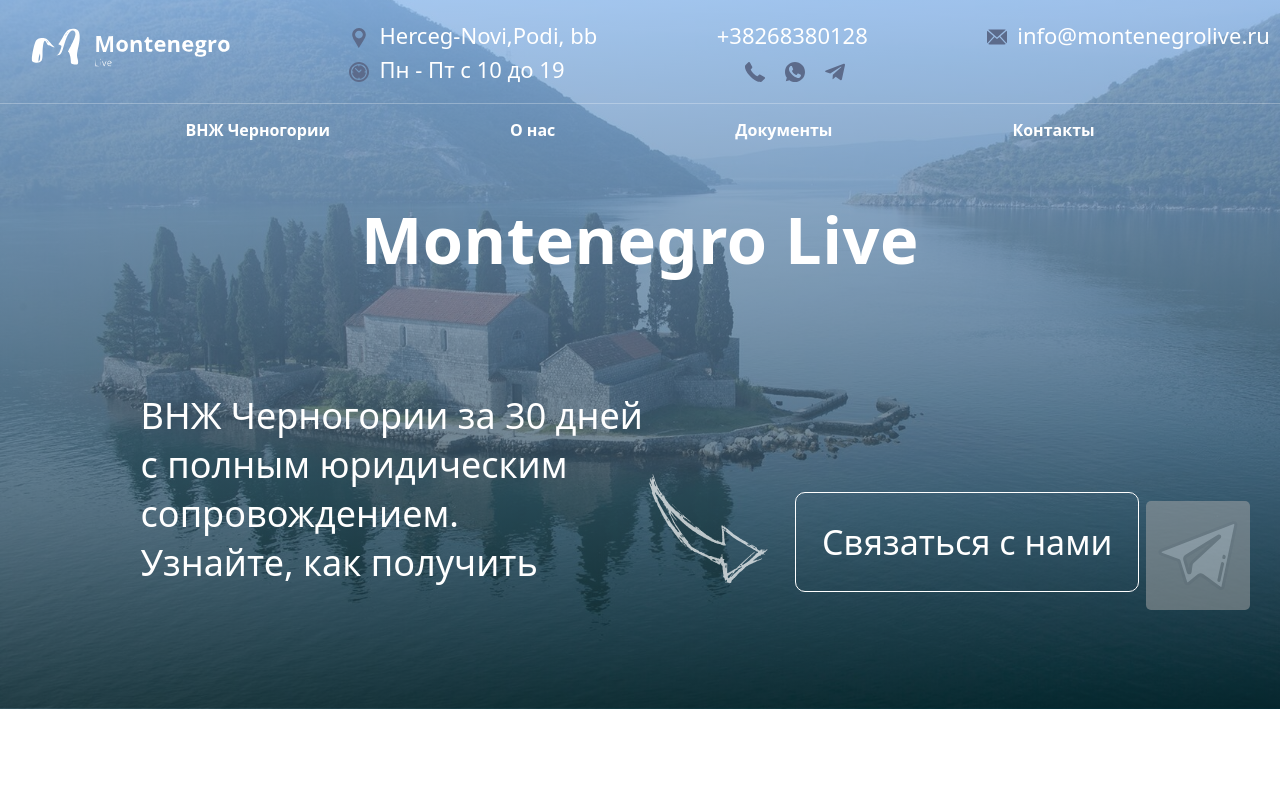
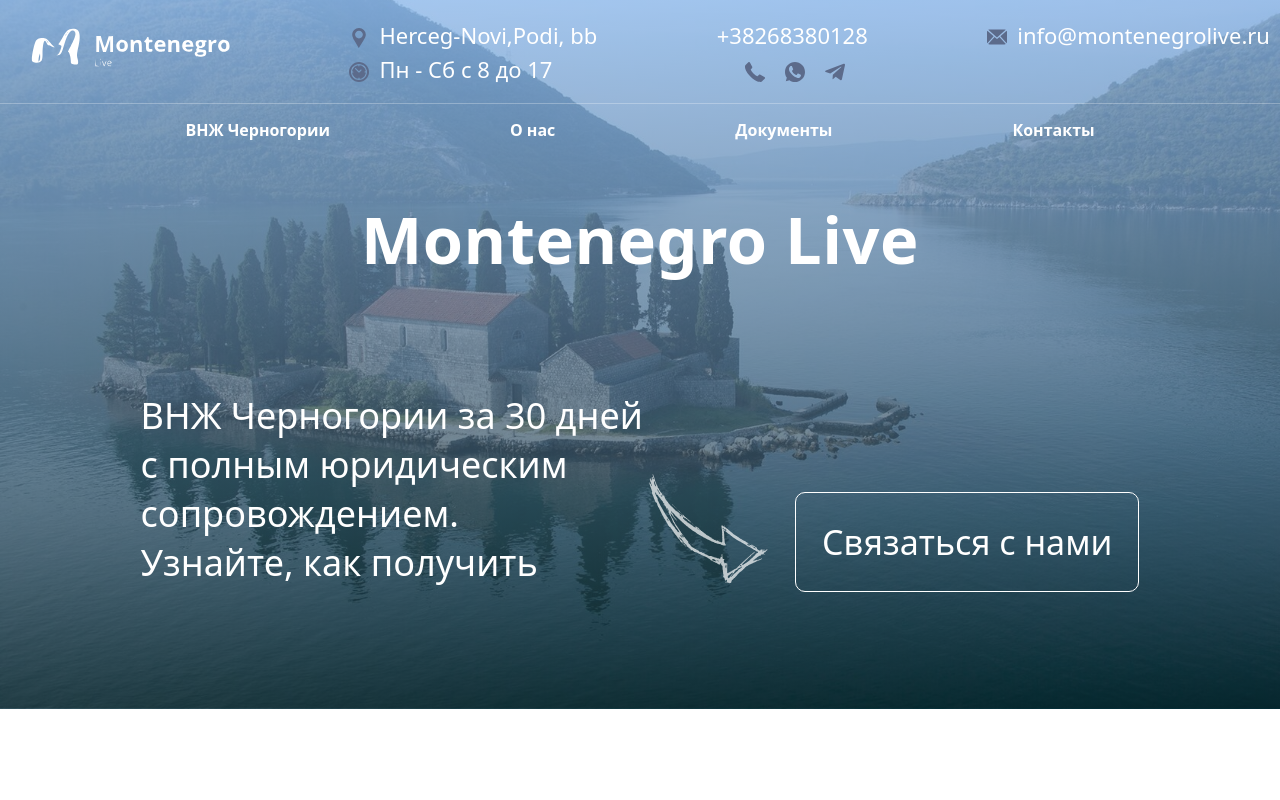
Before and after one commit to Safirenat/MonteNov, a React (Create React App) app: page / in a window 1280 px wide. Shown: the top 800 px of the page. Built offline with nearby package versions, Linux system fonts and the light colour scheme.

Commit message:
add-mobile-full-posl-01

```diff
--- a/src/components/BackToTopButton.js
+++ b/src/components/BackToTopButton.js
@@ -4,85 +4,45 @@
 // import "../../App.scss";
 // import "./Main.scss";
 import BgUp from "../assets/Images/up.png";
-
+import { ReactComponent as TelegramFooter } from "../assets/Images/telegram-footer.svg";
 
 export const BackToTopButton = () => {
-
 	const [backToTopButton, setBackToTopButton] = useState(false);
 
 	useEffect(() => {
 		window.addEventListener("scroll", () => {
-            if(window.scrollY > 300) {
-                setBackToTopButton(true)
+			if (window.scrollY > 300) {
+				setBackToTopButton(true);
 			} else {
-                setBackToTopButton(false)
-
+				setBackToTopButton(false);
 			}
-        })
-    }, [])
-
-
-
-    // const scrollUp = () => {
-    //   try {
-    //     window.scroll({
-    //       behavior: 'smooth',
-    //       top: 0,
-    //     })
-    //   } catch(err) {
-    //     if (err instanceof TypeError) {
-    //       window.scroll(0, 0)
-    //     } else {
-    //       throw err
-    //     }
-    //   }
-    // }
-    // const scrollUp = () => {
-    //   try {
-    //     window.scroll({
-    //       behavior: 'smooth',
-    //       top: 0,
-    //     })
-    //   } catch(err) {
-    //     if (err instanceof TypeError) {
-    //       window.scroll(0, 0)
-    //     } else {
-    //       throw err
-    //     }
-    //   }
-    // }
+		});
+	}, []);
 
 	const scrollUp = () => {
 		window.scrollTo({
 			top: 0,
-        behavior: 'auto'
+			behavior: "auto",
 		});
-    }
-
+	};
 
 	return (
 		<div>
 			{backToTopButton && (
+				<div>
+					<div className="telegram-footer">
+						<a
+							target="_blank"
+							href="https://t.me/MontenegroLive_Bot"
+						>
+							<TelegramFooter />
+						</a>
+					</div>
 					<div className="icon-up" onClick={scrollUp}>
 						<img src={BgUp} alt="BgMain" />
 					</div>
+				</div>
 			)}
-
-            {/*
-			<div className="icon-up" onClick={scrollUp}>
-				<img src={BgUp} alt="BgMain" />
-			</div> */}
-            {/* {backToTopButton && (
-                <button style={{
-                    position:"fixed",
-                    bottom: "50px",
-                    right: "50px",
-                    height: "50px",
-                    width: "50px",
-                    fontSize: "50px",
-                }}
-                onClick={scrollUp}>^</button>
-            )} */}
 		</div>
 	);
 };
--- a/src/components/Etaps/Etaps.scss
+++ b/src/components/Etaps/Etaps.scss
@@ -40,7 +40,8 @@
 .etaps-img {
 	display: flex;
 	align-items: center;
-	border: 3px solid rgba(46, 113, 248, 0.68);
+	// border: 3px solid rgba(46, 113, 248, 0.68);
+	border: 2px solid rgba(4, 26, 93, 0.183);
 	border-radius: 100%;
 	padding-block: 20px;
 	padding-inline: 25px;
--- a/src/components/Footer/Footer.js
+++ b/src/components/Footer/Footer.js
@@ -64,7 +64,7 @@
 									<a href="#">
 										<Clock />
 									</a>
-									<p>Пн - Пт с 10 до 19</p>
+									<p>Пн - Сб с 8 до 17</p>
 								</div>
 							</div>
 							<div className="footer-top-info-tel-wrapper">
@@ -103,7 +103,8 @@
 						</div>
 						<div>
 							<p className="footer-copyright">
-								Copyright © «Montenegro Live» 2022. All rights reserved.
+								Copyright © «Montenegro Live» 2022. All rights
+								reserved.
 							</p>
 						</div>
 					</div>
--- a/src/components/Header/Header.js
+++ b/src/components/Header/Header.js
@@ -42,7 +42,7 @@
 									<a href="#">
 										<Clock />
 									</a>
-									<p>Пн - Пт с 10 до 19</p>
+									<p>Пн - Сб с 8 до 17</p>
 								</div>
 							</div>
 							<div className="header-top-info-tel-wrapper">
@@ -119,11 +119,11 @@
 						</div>
 					</div>
 				</div>
-				<div className="telegram-footer">
+				{/* <div className="telegram-footer">
 					<a target="_blank" href="https://t.me/MontenegroLive_Bot">
 						<TelegramFooter />
 					</a>
-				</div>
+				</div> */}
 			</div>
 		</div>
 	);
--- a/src/components/Header/Header.scss
+++ b/src/components/Header/Header.scss
@@ -345,7 +345,7 @@
 	cursor: pointer;
 	z-index: 1001;
 
-	@media (max-width: 900px) {
+	@media (max-width: 1024px) {
 		right: 10px;
 		bottom: 100px;
 	}
@@ -357,7 +357,7 @@
 		width: 84px;
 		height: 79px;
 
-		@media (max-width: 900px) {
+		@media (max-width: 1024px) {
 			width: 44px;
 			height: 39px;
 		}
--- a/src/components/Main/Main.scss
+++ b/src/components/Main/Main.scss
@@ -11,7 +11,7 @@
 	cursor: pointer;
 	z-index: 1001;
 
-	@media (max-width: 900px) {
+	@media (max-width: 1024px) {
 		right: 10px;
 		bottom: 20px;
 	}
@@ -23,7 +23,7 @@
 		width: 84px;
 		height: 79px;
 
-		@media (max-width: 900px) {
+		@media (max-width: 1024px) {
 			width: 44px;
 			height: 39px;
 		}
```
Lines whose indentation alone changed are shown as unchanged.
